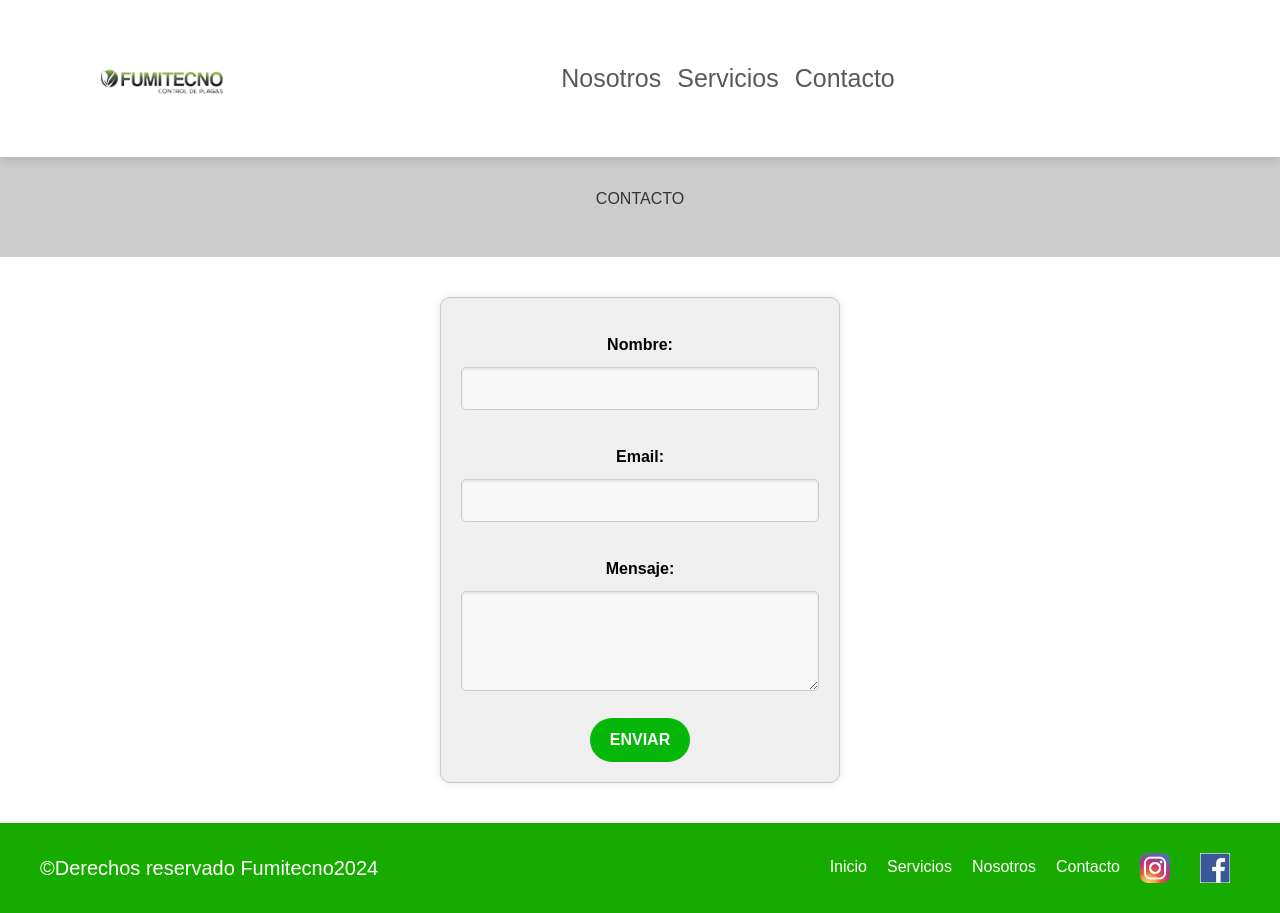
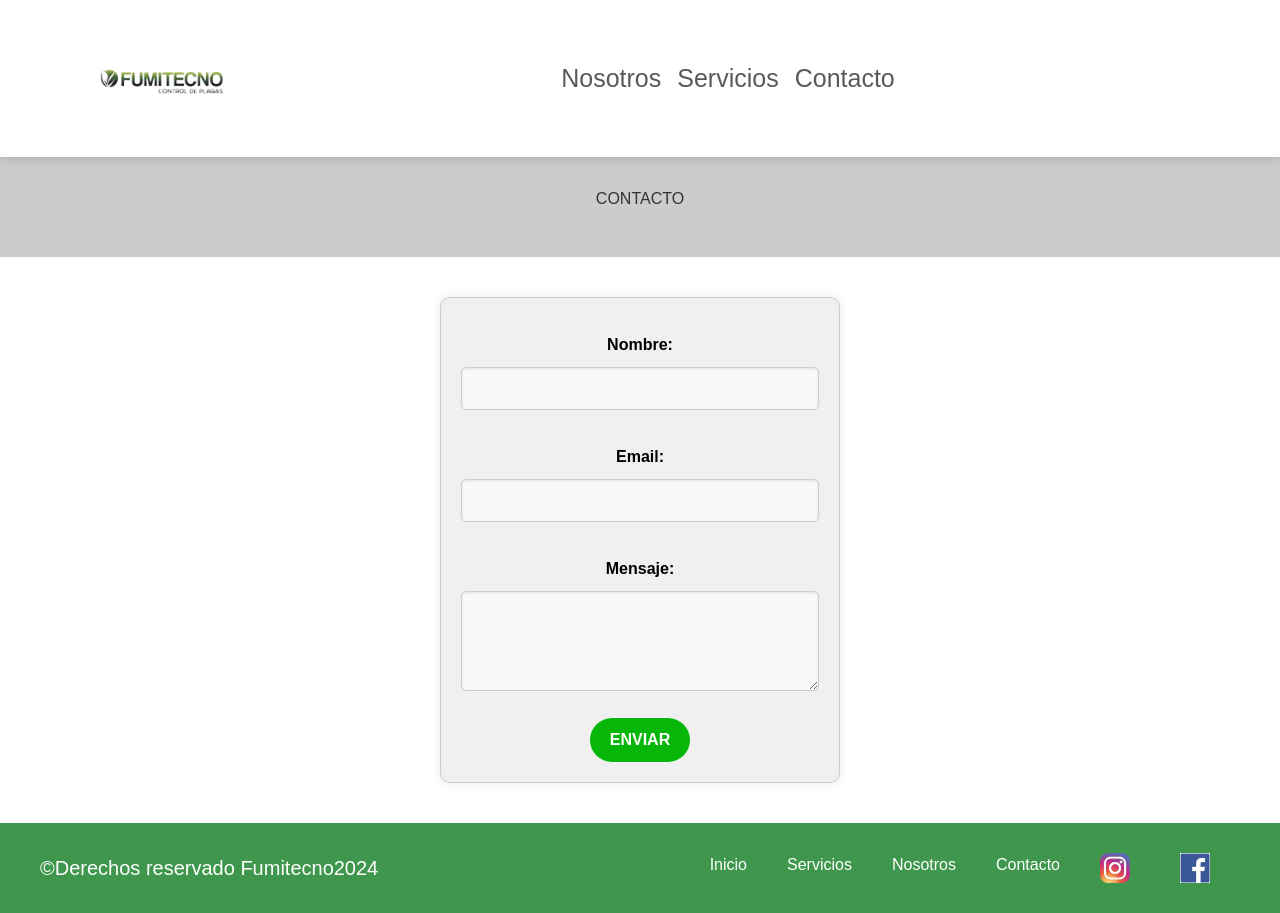
Before and after one commit to Thiago-2004/proyecto-f, a React (Vite) app in the folder proyecto-f/: page /Contacto in a window 1280 px wide. Built offline with nearby package versions, Linux system fonts and the light colour scheme.

Commit message:
responsive del footer

```diff
--- a/proyecto-f/src/componentes/Footer/Footer.css
+++ b/proyecto-f/src/componentes/Footer/Footer.css
@@ -1,55 +1,73 @@
-.instagram{
+  .instagram {
     border-radius: 8px;
     height: 30px;
     margin-right: 10px;
 }
 
-.facebook{
+.facebook {
     border-radius: 0px;
     height: 30px;
     margin-right: 10px;
 }
 
-
 footer {
-    background-color: #17ab00;
+    background-color: #3e974c;
     color: #fff;
     padding: 30px 0;
 }
 
 .footer-content {
     display: flex;
-    justify-content: space-between;
+    flex-direction: column;
+    justify-content: center;
     align-items: center;
     max-width: 1200px;
     margin: 0 auto;
+    text-align: center;
 }
 
 .footer-content p {
     margin: 0;
-    font-size: 20px;
+    font-size: 16px;
+    margin-bottom: 15px;
 }
 
 .footer-content ul {
     list-style-type: none;
     padding: 0;
     margin: 0;
+    display: flex;
+    flex-wrap: wrap;
+    justify-content: center;
 }
 
 .footer-content ul li {
-    display: inline;
-    margin-right: 20px;
-  }
-
-  .footer-content ul li:last-child {
-    margin-right: 0;
+    margin: 5px 10px;
 }
 
 .footer-content ul li a {
     color: #fff;
     text-decoration: none;
+    font-size: 16px;
 }
 
 .footer-content ul li a:hover {
     text-decoration: underline;
 }
+
+@media (min-width: 768px) {
+    .footer-content {
+        flex-direction: row;
+        justify-content: space-between;
+        text-align: left;
+    }
+
+    .footer-content p {
+        font-size: 20px;
+        margin-bottom: 0;
+    }
+
+    .footer-content ul li {
+        margin: 0 20px;
+    }
+}
```
Lines whose indentation alone changed are shown as unchanged.
